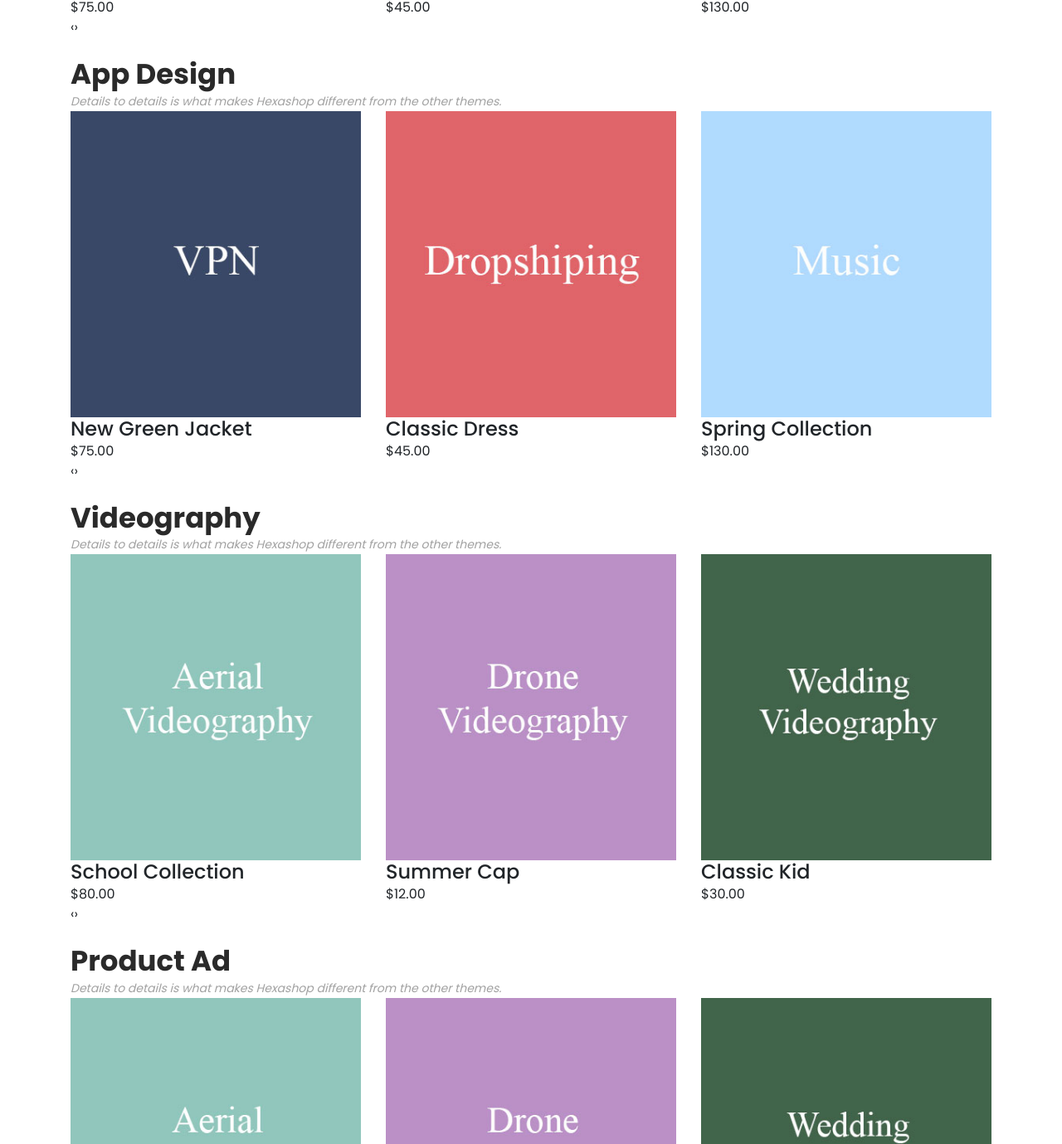
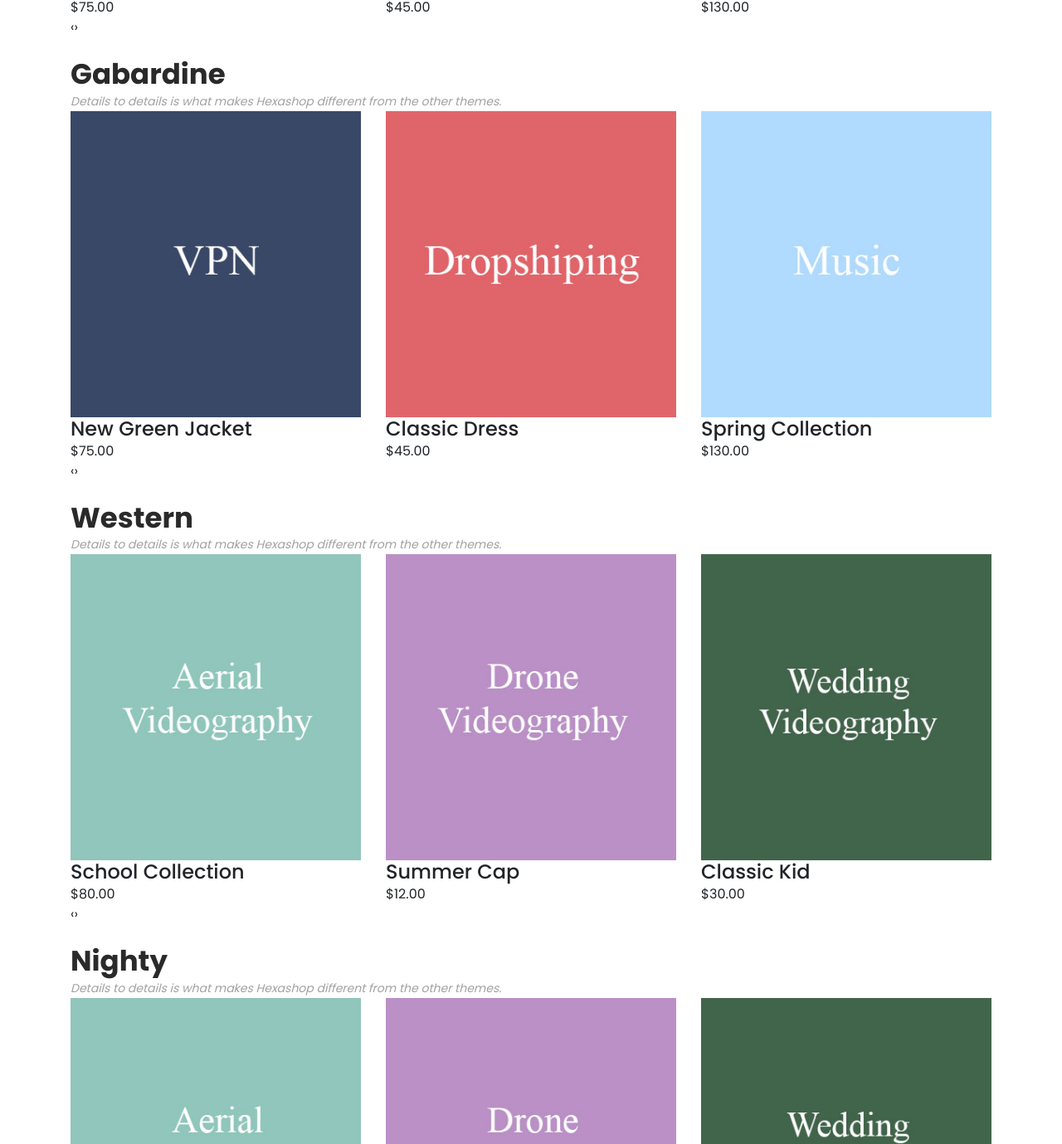
Before and after one commit to xavier5282/Dyebirds.com, a plain HTML site: page index.html in a window 1280 px wide. Shown: the part 1830-3209 px from the top of the page at 83% size. Drawn offline with Linux system fonts and the light colour scheme.

Commit message:
Update index.html

```diff
--- a/index.html
+++ b/index.html
@@ -316,7 +316,7 @@ https://templatemo.com/tm-571-hexashop
             <div class="row">
                 <div class="col-lg-6">
                     <div class="section-heading">
-                        <h2>App Design</h2>
+                        <h2>Gabardine</h2>
                         <span>Details to details is what makes Hexashop different from the other themes.</span>
                     </div>
                 </div>
@@ -388,7 +388,7 @@ https://templatemo.com/tm-571-hexashop
             <div class="row">
                 <div class="col-lg-6">
                     <div class="section-heading">
-                        <h2>Videography</h2>
+                        <h2>Western</h2>
                         <span>Details to details is what makes Hexashop different from the other themes.</span>
                     </div>
                 </div>
@@ -458,7 +458,7 @@ https://templatemo.com/tm-571-hexashop
             <div class="row">
                 <div class="col-lg-6">
                     <div class="section-heading">
-                        <h2>Product Ad</h2>
+                        <h2>Nighty</h2>
                         <span>Details to details is what makes Hexashop different from the other themes.</span>
                     </div>
                 </div>
```
